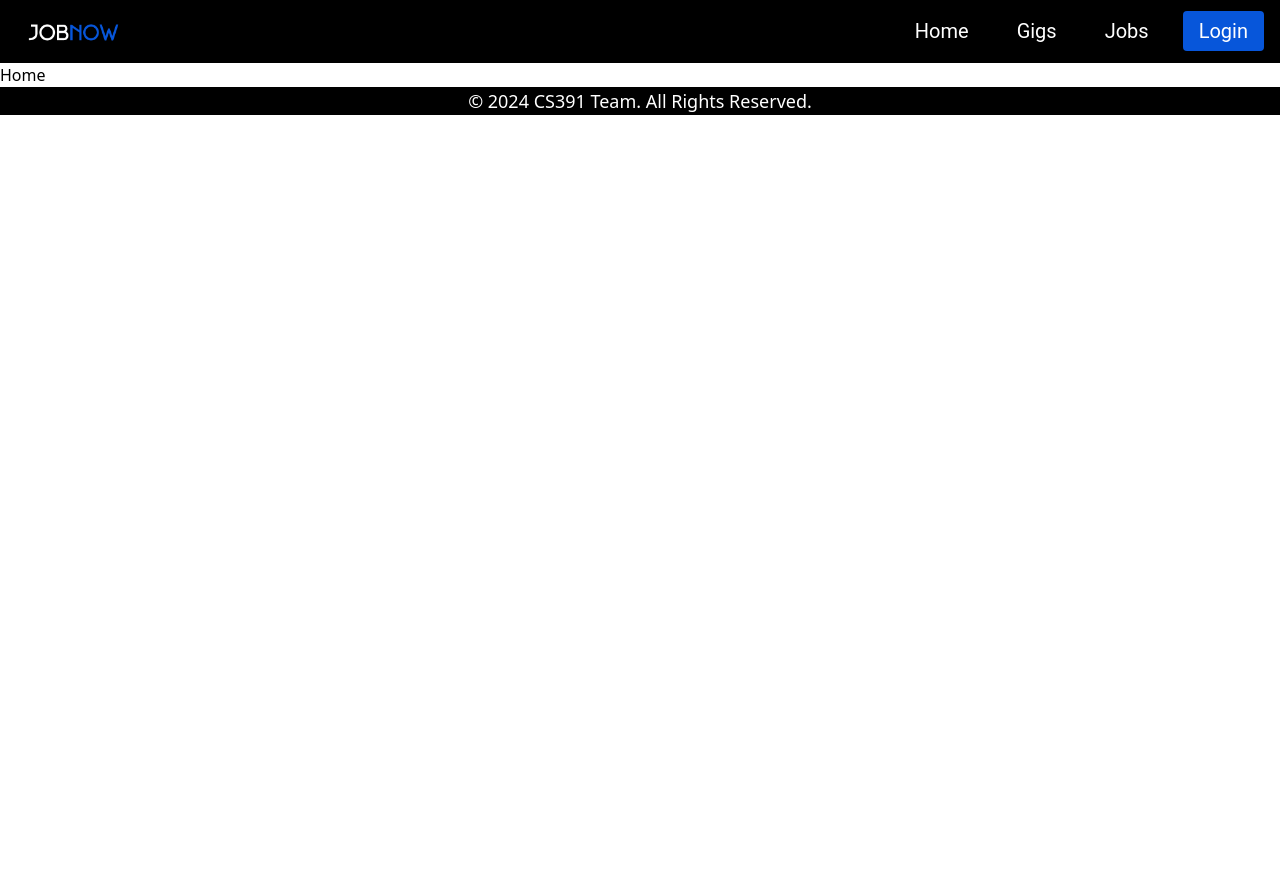
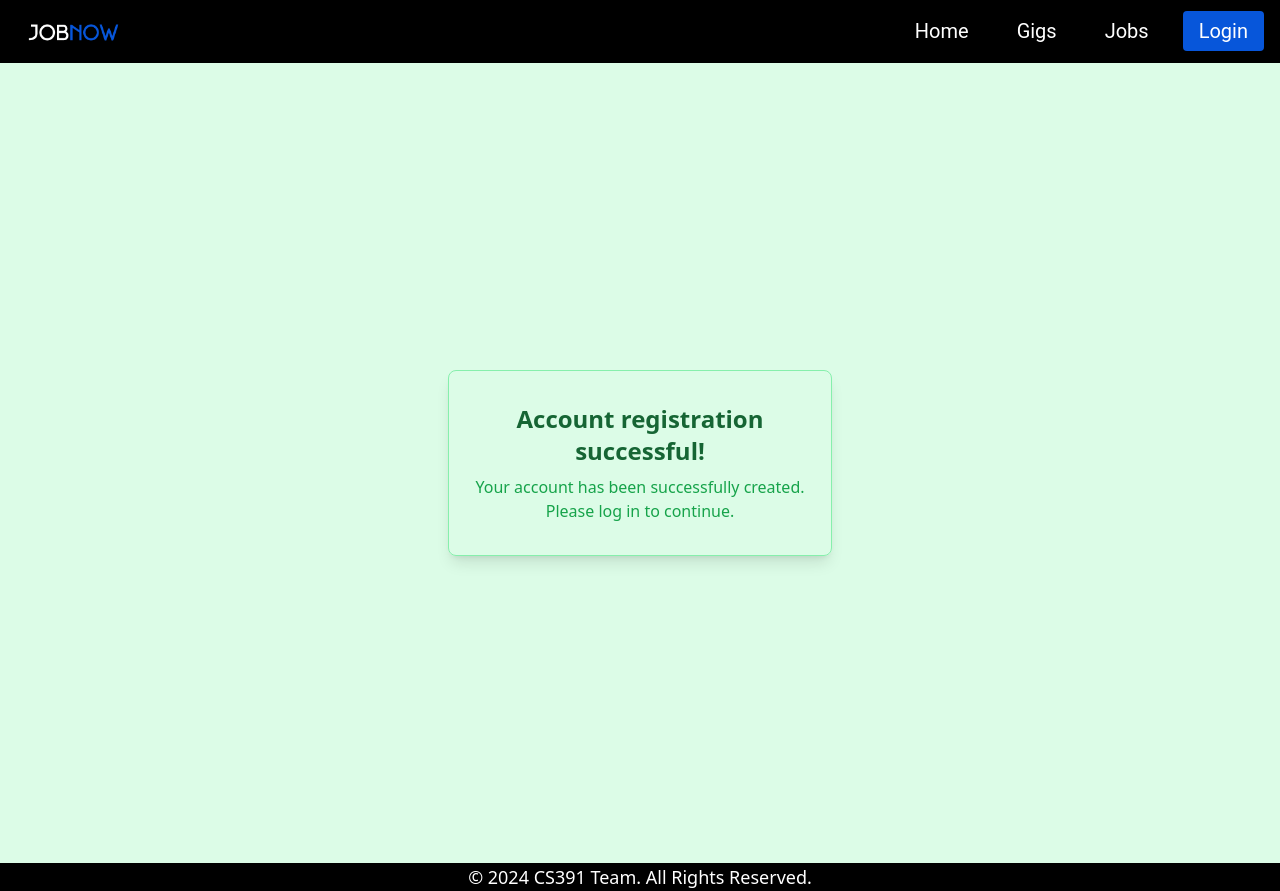
Before and after one commit to kevkim12/jobnow, a React (Vite) app in the folder client/: page /registration-successful in a window 1280 px wide. Before the commit the page ends 800 px from the top, so only its background shows below. Built offline with nearby package versions, Linux system fonts and the light colour scheme.

Commit message:
Implement registration successful

```diff
--- a/client/src/App.jsx
+++ b/client/src/App.jsx
@@ -7,6 +7,7 @@ import JobList from './components/JobList'
 import Login from './components/login'
 import Signup from './components/signup'
 import Footer from './components/layout/footer'
+import RegistrationSuccessful from './components/RegistrationSuccessful'
 
 import { createBrowserRouter, Route, RouterProvider, Routes } from 'react-router-dom'
 import { AuthProvider } from './components/AuthContext'
@@ -22,6 +23,7 @@ function Root() {
           <Route path="/jobs/*" element={<JobList/>} />
           <Route path="/login/*" element={<Login />} />
           <Route path="/signup/*" element={<Signup />} />
+          <Route path="/registration-successful/*" element={<RegistrationSuccessful />} />
         </Routes>
         <Footer />
       </AuthProvider>
--- /dev/null
+++ b/client/src/components/RegistrationSuccessful.jsx
@@ -0,0 +1,14 @@
+export default function RegistrationSuccessful() {
+  return (
+    <div className="bg-green-100 min-h-screen flex items-center justify-center">
+      <div className="py-8 px-6 text-center border border-green-300 rounded-lg shadow-lg max-w-sm">
+        <h1 className="text-green-800 text-2xl font-semibold">
+          Account registration successful!
+        </h1>
+        <p className="text-green-600 mt-2">
+          Your account has been successfully created. Please log in to continue.
+        </p>
+      </div>
+    </div>
+  );
+}
--- a/client/src/components/signup.jsx
+++ b/client/src/components/signup.jsx
@@ -3,12 +3,17 @@ import { Button, Card, Form, Input } from 'antd';
 import axios from 'axios';
 import { useState } from 'react';
 import { validateEmail, validatePassword, validateUsername } from '../utility/validation';
+import { NavLink, useNavigate } from 'react-router-dom';
+import { useAuth } from './AuthContext';
+
 
 export default function Signup() {
   const [name, setName] = useState('');
   const [email, setEmail] = useState('');
   const [password, setPassword] = useState('');
   const [error, setError] = useState('');
+  const { login } = useAuth();
+  const navigate = useNavigate();
 
   const handleSignup = async (values) => {
     const { name, email, password } = values;
@@ -16,6 +21,7 @@ export default function Signup() {
     try {
       const response = await axios.post('http://127.0.0.1:5000/signup', { name, email, password });
       console.log('Signup Success:', response.data.message);
+      navigate('/registration-successful');
     } catch (error) {
       const errorMessage = error.response ? error.response.data.error : 'Signup failed';
       console.error(errorMessage);
```
Also changed, not shown: 1 other file (tests, documents, lock files or other folders).
